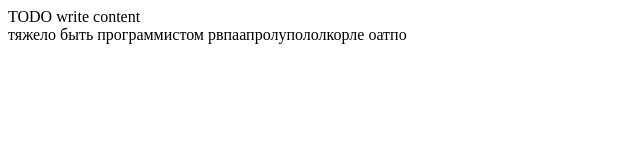
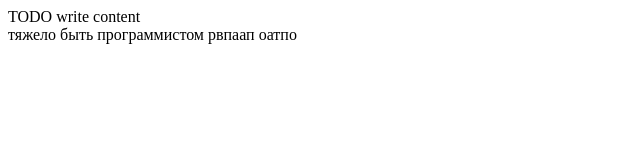
Before and after one commit to IrinaSoro/labPRO, a website: page public_html/newhtml.html in a window 1280 px wide. Shown: the full height of the page, 0-640 px from the left. Drawn offline with Linux system fonts and the light colour scheme.

Commit message:
изменеиеоо

```diff
--- a/public_html/newhtml.html
+++ b/public_html/newhtml.html
@@ -13,7 +13,7 @@
     <body>
         <div>TODO write content</div>
         тяжело быть программистом
-        рвпаапролупололкорле
+        рвпаап
         оатпо
     </body>
 </html>
```
